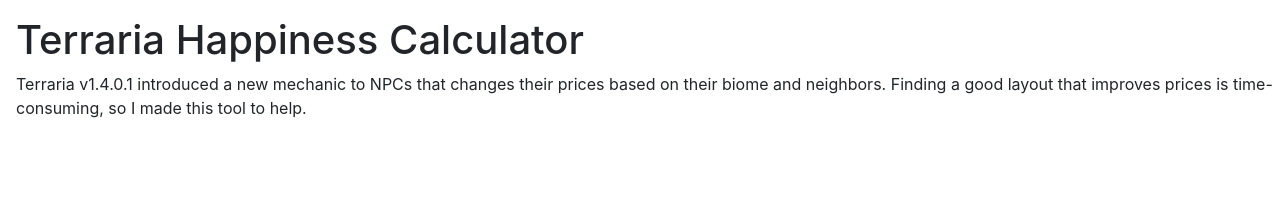
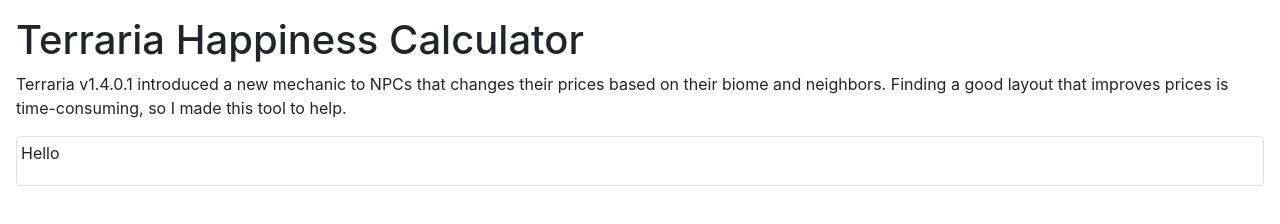
Before and after one commit to Vince7778/terraria-npc-happiness, a plain HTML site: page index.html in a window 1280 px wide. Drawn offline with nearby package versions, Linux system fonts and the light colour scheme.

Commit message:
Add javascript file
The javascript file was created with a simple React component, and the
HTML file was reformatted with Bootstrap.

```diff
--- a/index.html
+++ b/index.html
@@ -12,12 +12,22 @@
 </head>
 
 <body>
-    <div class="container-fluid m-3">
+    <div class="container-fluid p-3">
         <div class="row">
-            <h1>Terraria Happiness Calculator</h1>
+            <div class="col">
+                <h1>Terraria Happiness Calculator</h1>
+            </div>
         </div>
         <div class="row">
-            <p>Terraria v1.4.0.1 introduced a new mechanic to NPCs that changes their prices based on their biome and neighbors. Finding a good layout that improves prices is time-consuming, so I made this tool to help.</p>
+            <div class="col">
+                <p>Terraria v1.4.0.1 introduced a new mechanic to NPCs that changes their prices based on their biome and neighbors. Finding a good layout that improves prices is time-consuming, so I made this tool to help.</p>
+            </div>
+        </div>
+        <div class="row">
+            <div class="col">
+                <div class="border rounded-lg p-1 w-100" id="tool">
+                </div>
+            </div>
         </div>
     </div>
 
@@ -27,6 +37,7 @@
     <script src="https://unpkg.com/babel-standalone@6/babel.min.js"></script>
     <script src="https://unpkg.com/react@16/umd/react.production.min.js" crossorigin></script>
     <script src="https://unpkg.com/react-dom@16/umd/react-dom.production.min.js" crossorigin></script>
+    <script src="main.js" type="text/babel"></script>
 </body>
 
 </html>
--- /dev/null
+++ b/main.js
@@ -0,0 +1,14 @@
+class Tool extends React.Component {
+    constructor(props) {
+        super(props);
+        this.state = { biomes: [] }
+    }
+
+    render() {
+        return (
+            <p>Hello</p>
+        );
+    }
+}
+
+ReactDOM.render(<Tool />, document.getElementById("tool"))
```
